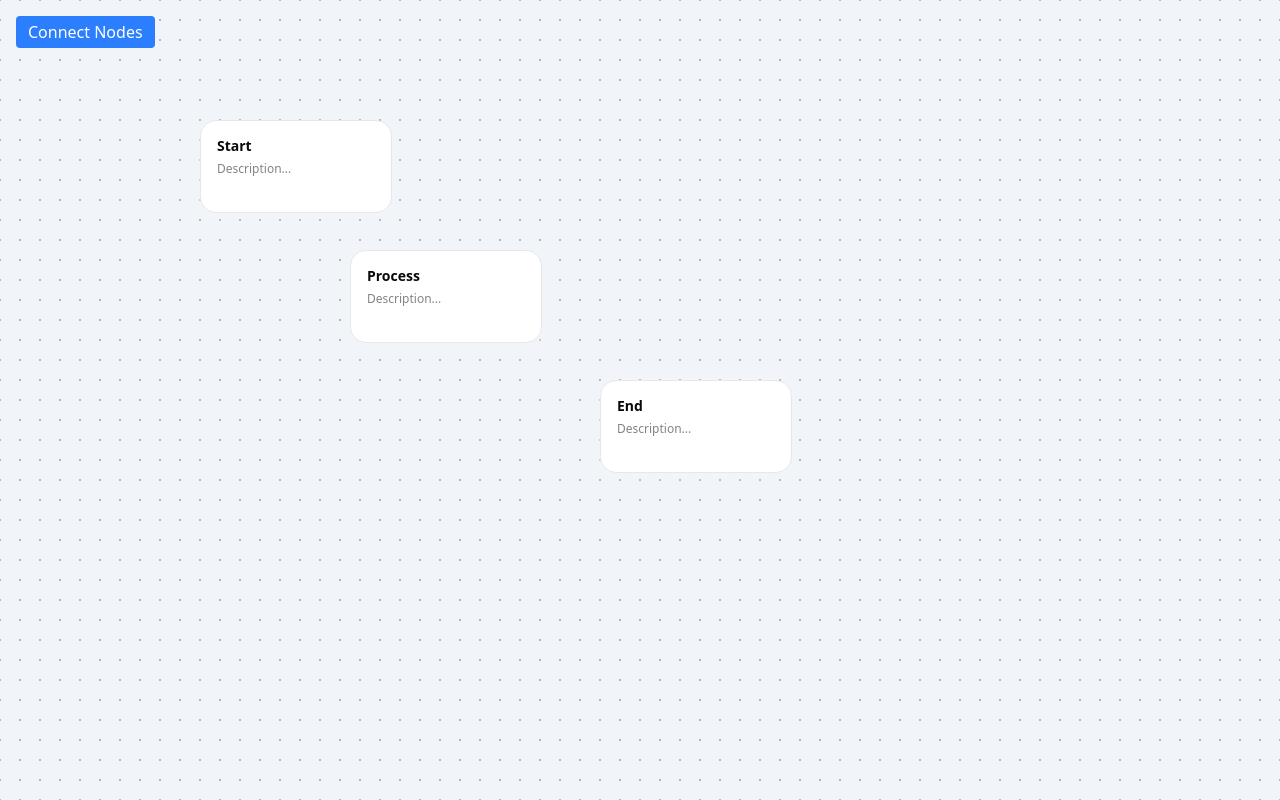
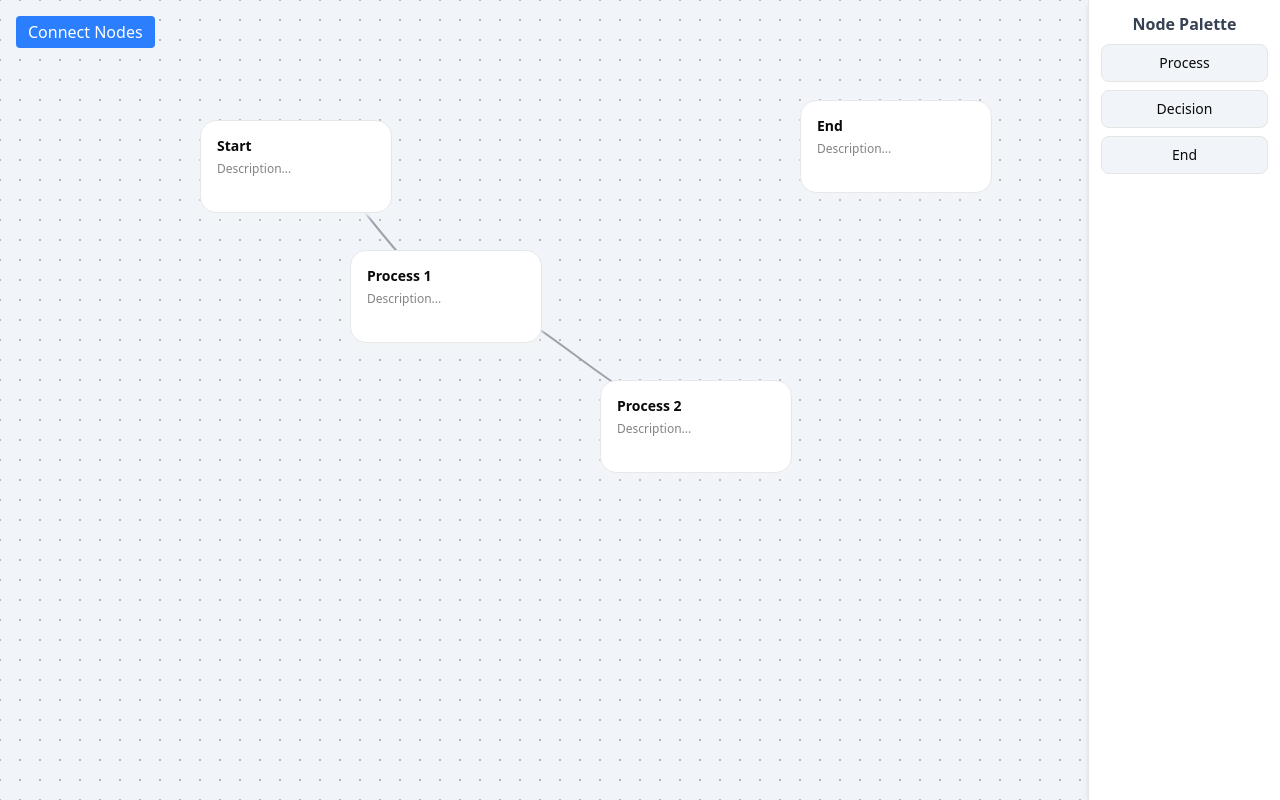
Before and after one commit to sultantemuruly/handle-flow, a React (Vite) app: page / in a window 1280 px wide. Built offline with nearby package versions, Linux system fonts and the light colour scheme.

Commit message:
feat: add node-palette

```diff
--- a/package.json
+++ b/package.json
@@ -16,9 +16,12 @@
     "clsx": "^2.1.1",
     "lucide-react": "^0.544.0",
     "react": "^19.1.1",
+    "react-dnd": "^16.0.1",
+    "react-dnd-html5-backend": "^16.0.1",
     "react-dom": "^19.1.1",
     "tailwind-merge": "^3.3.1",
     "tailwindcss": "^4.1.14",
+    "uuid": "^13.0.0",
     "zustand": "^5.0.8"
   },
   "devDependencies": {
--- a/src/App.tsx
+++ b/src/App.tsx
@@ -1,6 +1,10 @@
 import { useEffect } from "react";
+import { DndProvider } from "react-dnd";
+import { HTML5Backend } from "react-dnd-html5-backend";
+
 import { useFlowStore } from "./store/useFlowStore";
 import { HandleFlow } from "./components/handle-flow";
+import { NodePalette } from "./components/node-palette";
 
 function App() {
   const nodes = useFlowStore((state) => state.nodes);
@@ -11,13 +15,14 @@ function App() {
   useEffect(() => {
     const initialNodes = [
       { id: "1", x: 200, y: 120, label: "Start" },
-      { id: "2", x: 350, y: 250, label: "Process" },
-      { id: "3", x: 600, y: 380, label: "End" },
+      { id: "2", x: 350, y: 250, label: "Process 1" },
+      { id: "3", x: 600, y: 380, label: "Process 2" },
+      { id: "4", x: 800, y: 100, label: "End" },
     ];
 
     const initialEdges = [
-      // { id: "e1-2", source: "1", target: "2" },
-      // { id: "e2-3", source: "2", target: "3" },
+      { id: "e1-2", source: "1", target: "2" },
+      { id: "e2-3", source: "2", target: "3" },
     ];
 
     setInitialData(initialNodes, initialEdges);
@@ -29,9 +34,14 @@ function App() {
   }
 
   return (
-    <div className="w-full h-screen">
-      <HandleFlow />
-    </div>
+    <DndProvider backend={HTML5Backend}>
+      <div className="relative w-full h-screen flex">
+        <div className="flex-1">
+          <HandleFlow />
+        </div>
+        <NodePalette />
+      </div>
+    </DndProvider>
   );
 }
 
--- a/src/components/handle-flow.tsx
+++ b/src/components/handle-flow.tsx
@@ -1,36 +1,76 @@
-import React, { useState } from "react";
+import { useDrop } from "react-dnd";
+import { v4 as uuidv4 } from "uuid";
 import { useFlowStore } from "@/store/useFlowStore";
-
 import { Node } from "./node";
 import { Edge } from "./edge";
 import { BackgroundGrid } from "./background-grid";
+import React, { useState } from "react";
+
+interface DragNodeItem {
+  type: "node";
+  label: string;
+}
 
 export const HandleFlow: React.FC = () => {
-  const nodes = useFlowStore((state) => state.nodes);
-  const edges = useFlowStore((state) => state.edges);
-  const updateNodePosition = useFlowStore((state) => state.updateNodePosition);
-  const addEdge = useFlowStore((state) => state.addEdge);
+  const nodes = useFlowStore((s) => s.nodes);
+  const edges = useFlowStore((s) => s.edges);
+  const addNode = useFlowStore((s) => s.addNode);
+  const updateNodePosition = useFlowStore((s) => s.updateNodePosition);
+  const addEdge = useFlowStore((s) => s.addEdge);
 
   const [selectedNodes, setSelectedNodes] = useState<string[]>([]);
 
+  // Handle drag-and-drop from palette
+  const [, drop] = useDrop(
+    () => ({
+      accept: "node",
+      drop: (item: DragNodeItem, monitor) => {
+        const offset = monitor.getClientOffset();
+        if (!offset) return;
+
+        const canvasRect = (
+          document.querySelector(".handleflow-canvas") as HTMLDivElement
+        )?.getBoundingClientRect();
+
+        if (!canvasRect) return;
+
+        // calculate position relative to canvas
+        const x = offset.x - canvasRect.left;
+        const y = offset.y - canvasRect.top;
+
+        addNode({
+          id: uuidv4(),
+          x,
+          y,
+          label: item.label,
+        });
+      },
+    }),
+    [addNode]
+  );
+
   const handleNodeSelect = (id: string) => {
-    setSelectedNodes((prev) => {
-      if (prev.includes(id)) return prev.filter((nid) => nid !== id);
-      return [...prev, id];
-    });
+    setSelectedNodes((prev) =>
+      prev.includes(id) ? prev.filter((n) => n !== id) : [...prev, id]
+    );
   };
 
   const handleConnectNodes = () => {
     if (selectedNodes.length === 2) {
       addEdge(selectedNodes[0], selectedNodes[1]);
-      setSelectedNodes([]); // reset selection
+      setSelectedNodes([]);
     } else {
       alert("Select exactly 2 nodes to connect.");
     }
   };
 
   return (
-    <div className="relative w-full h-full bg-slate-100 overflow-hidden">
+    <div
+      ref={(el) => {
+        if (el) drop(el);
+      }}
+      className="handleflow-canvas relative w-full h-full bg-slate-100 overflow-hidden"
+    >
       <BackgroundGrid
         width={2000}
         height={2000}
@@ -40,7 +80,6 @@ export const HandleFlow: React.FC = () => {
         opacity={0.7}
       />
 
-      {/* Connect button */}
       <button
         className="absolute top-4 left-4 bg-blue-500 text-white px-3 py-1 rounded z-10"
         onClick={handleConnectNodes}
--- /dev/null
+++ b/src/components/node-palette.tsx
@@ -0,0 +1,40 @@
+import React from "react";
+import { useDrag } from "react-dnd";
+
+const nodeTypes = [
+  { type: "process", label: "Process" },
+  { type: "decision", label: "Decision" },
+  { type: "end", label: "End" },
+];
+
+export const NodePalette: React.FC = () => {
+  return (
+    <div className="absolute top-0 right-0 w-48 h-full bg-white border-l border-gray-200 shadow-md p-3">
+      <h3 className="font-semibold text-gray-700 mb-2 text-center">
+        Node Palette
+      </h3>
+
+      {nodeTypes.map((node) => (
+        <DraggableNode key={node.type} node={node} />
+      ))}
+    </div>
+  );
+};
+
+const DraggableNode = ({ node }: { node: { type: string; label: string } }) => {
+  const [, drag] = useDrag(() => ({
+    type: "node",
+    item: node,
+  }));
+
+  return (
+    <div
+      ref={(el) => {
+        if (el) drag(el);
+      }}
+      className="p-2 mb-2 bg-slate-100 hover:bg-slate-200 cursor-grab rounded-md text-center border text-sm font-medium"
+    >
+      {node.label}
+    </div>
+  );
+};
--- a/src/components/node.tsx
+++ b/src/components/node.tsx
@@ -39,7 +39,7 @@ export const Node: React.FC<NodeProps> = ({
         selected
           ? "border-blue-500 shadow-blue-200"
           : "border-gray-200 shadow-gray-100",
-        isDragging && "opacity-80"
+        isDragging && "shadow-lg"
       )}
       style={{
         transform: `translate(${position.x}px, ${position.y}px)`,
```
Also changed, not shown: 1 other file (tests, documents, lock files or other folders).
